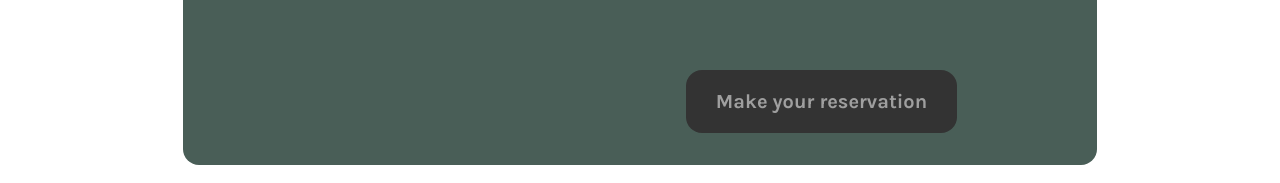
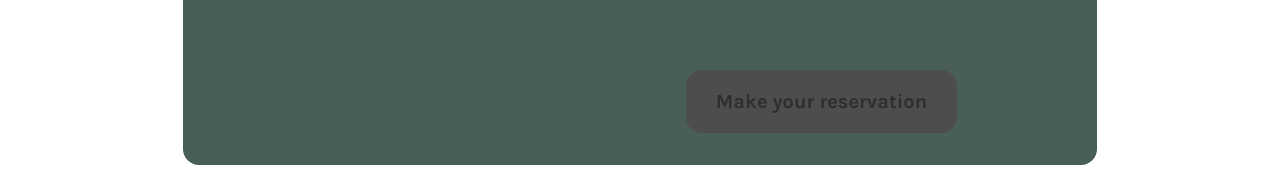
Before and after one commit to 0abdulrahman/Little-Lemon, a React (Create React App) app: page /booking in a window 1280 px wide. Shown: the part 678-861 px from the top of the page. Built offline with nearby package versions, Linux system fonts and the light colour scheme; a web font is replaced by a local one.

Commit message:
styling the button

```diff
--- a/src/Components/BookingForm.js
+++ b/src/Components/BookingForm.js
@@ -130,8 +130,8 @@ function BookingForm(props) {
                 type="submit"
                 disabled
                 style={{
-                  backgroundColor: "#333333",
-                  color: "#9f9f9f",
+                  backgroundColor: "#4d4d4d",
+                  color: "#2f2f2f",
                   cursor: "default",
                 }}
                 value="Make your reservation"
```
